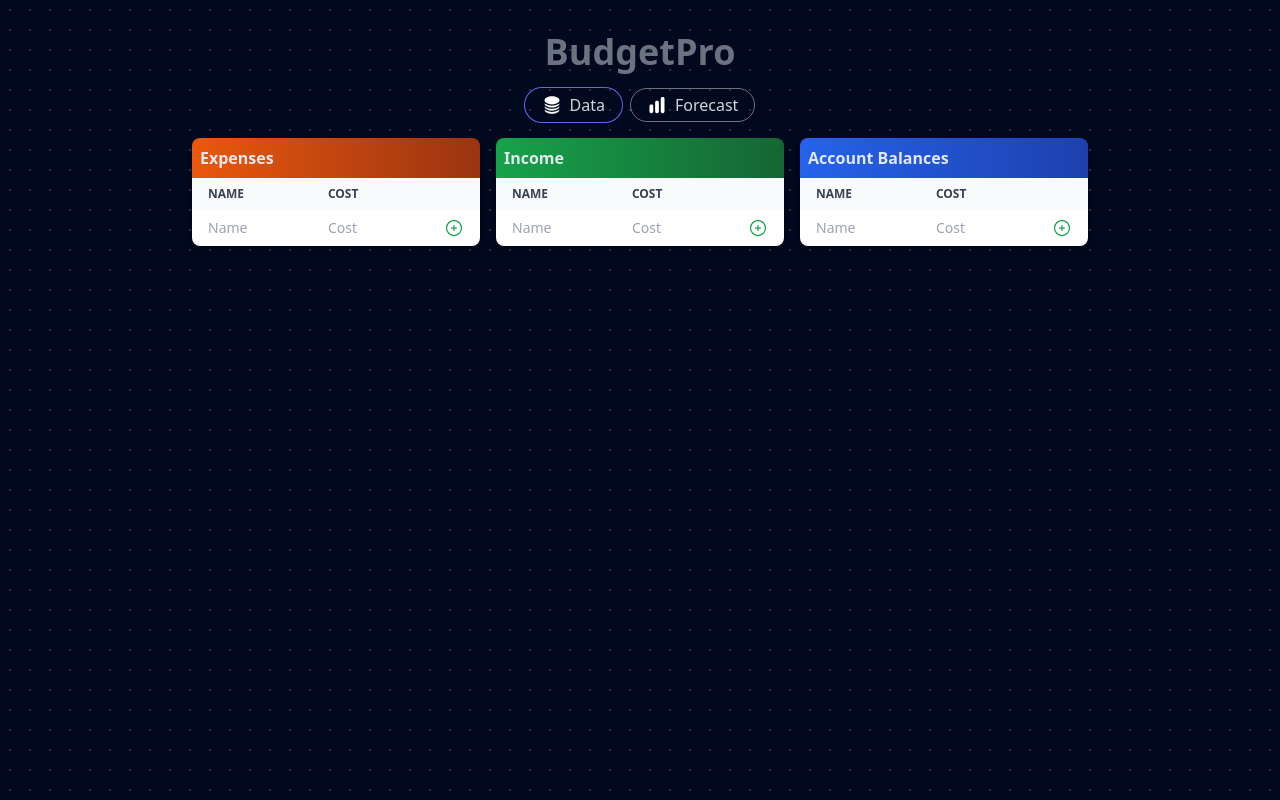
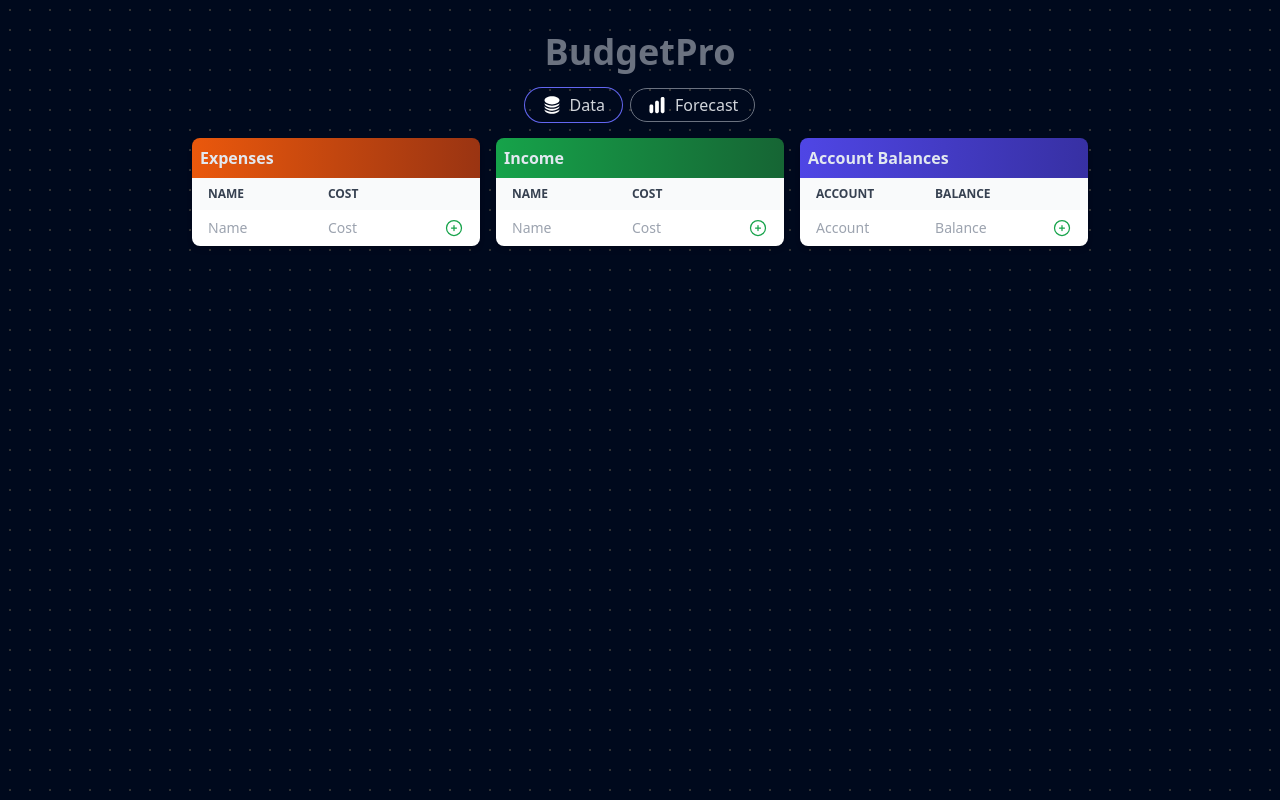
Before and after one commit to travierm/budgetpro, a Vue app: page / in a window 1280 px wide. Built offline with nearby package versions, Linux system fonts and the light colour scheme.

Commit message:
ui clean up

```diff
--- a/src/components/TableInput.vue
+++ b/src/components/TableInput.vue
@@ -7,8 +7,8 @@
             <table class="w-full text-sm text-left rtl:text-right text-gray-500 dark:text-gray-400">
                 <thead class="text-xs text-gray-700 uppercase bg-gray-50 dark:bg-gray-700 dark:text-gray-400">
                     <tr>
-                        <th scope="col" class="px-4 py-2">{{ keyHeaderText }}</th>
-                        <th scope="col" class="px-4 py-2">{{ valueHeaderText }}</th>
+                        <th scope="col" class="px-4 py-2">{{ keyText }}</th>
+                        <th scope="col" class="px-4 py-2">{{ valueText }}</th>
                         <th scope="col" class="px-4 py-2"></th>
                     </tr>
                 </thead>
@@ -34,12 +34,12 @@
                         <td class="px-4 py-2">
                             <input v-model="keyInput" type="text"
                                 class="bg-transparent text-gray-900 text-sm focus:ring-blue-500 focus:outline-none block w-full px-0 dark:placeholder-gray-400 dark:text-white"
-                                :placeholder="keyHeaderText">
+                                :placeholder="keyText">
                         </td>
                         <td class="px-4 py-2">
                             <input v-model="valueInput" @keyup.enter="addRow" type="text"
                                 class="bg-transparent text-gray-900 text-sm focus:ring-blue-500 focus:outline-none block w-full px-0 dark:placeholder-gray-400 dark:text-white"
-                                :placeholder="valueHeaderText">
+                                :placeholder="valueText">
                         </td>
                         <td class="px-4 py-2 flex items-center justify-center h-full">
                             <button @click="addRow()"
@@ -80,6 +80,14 @@ export default {
             type: Array,
             required: true
         },
+        keyText: {
+            type: String,
+            default: 'Name'
+        },
+        valueText: {
+            type: String,
+            default: 'Cost'
+        },
         gradientFrom: {
             type: String,
             default: 'from-blue-600'
@@ -92,8 +100,6 @@ export default {
     emits: ['update:modelValue'],
     data() {
         return {
-            keyHeaderText: 'Name',
-            valueHeaderText: 'Cost',
             keyInput: '',
             valueInput: ''
         }
--- a/src/pages/InputTablesPage.vue
+++ b/src/pages/InputTablesPage.vue
@@ -16,6 +16,6 @@ const accountBalances = syncedRef('app.accountBalances', [])
             gradient-to="to-green-800" />
 
         <TableInput v-model="accountBalances" name="Account Balances" class="max-w-2xl mx-auto"
-            gradient-from="from-blue-600" gradient-to="to-blue-800" />
+            gradient-from="from-indigo-600" gradient-to="to-indigo-800" key-text="Account" value-text="Balance" />
     </div>
 </template>
```
